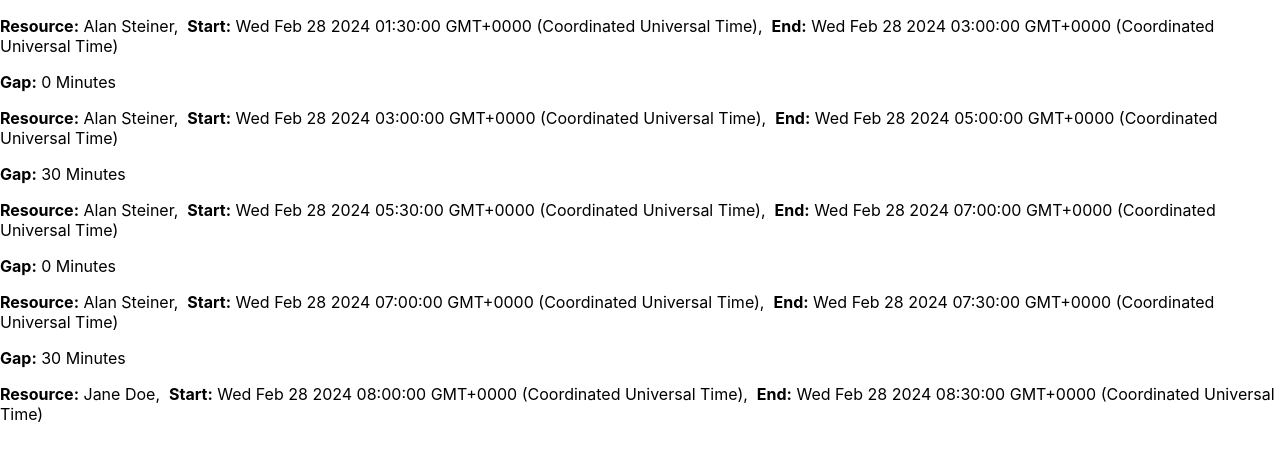
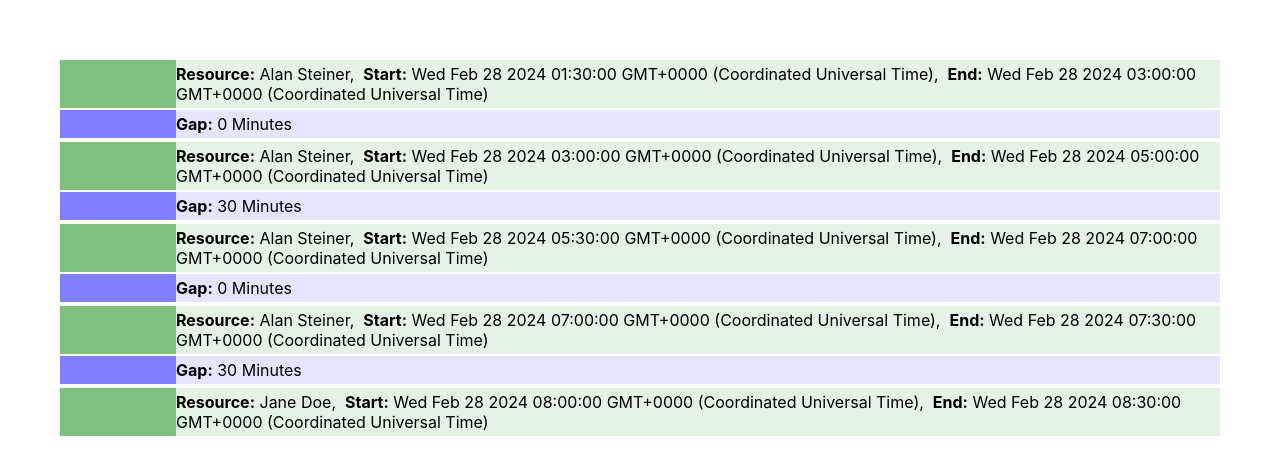
Before and after one commit to daiyanrafi/SCHEDULINGSYSTEM-test-practice, a React (Create React App) app: page / in a window 1280 px wide. Shown: the top 474 px of the page. Built offline with nearby package versions, Linux system fonts and the light colour scheme.

Commit message:
push 10.05 after style deep and light color

```diff
--- a/src/schedule/ScheduleManagement.tsx
+++ b/src/schedule/ScheduleManagement.tsx
@@ -18,18 +18,32 @@ const ScheduleManagement: React.FC<{ schedule: ScheduleItem[] }> = ({ schedule }
   };
 
   return (
-    <div>
+    <div style={{ marginLeft: '60px', marginRight: '60px', marginTop: '60px' }}>
       {schedule.map((item, index) => (
-        <div key={index} style={{ marginBottom: '16px' }}>
-          <p>
+        <div key={index} style={{ marginBottom: '4px' }}>
+          <div style={{
+            background: `linear-gradient(to right, rgba(0, 128, 0, 0.5) 10%, rgba(0, 128, 0, 0.1) 10%, rgba(0, 128, 0, 0.1) 100%)`,
+            padding: '4px',
+            margin: '2px 0',
+            paddingLeft: '10%', // Start content after 10% deep color
+          }}>
+            <p style={{ margin: 0 }}>
               <strong>Resource:</strong> {item.Resource.name}, &nbsp;
               <strong>Start:</strong> {new Date(item.starttime).toString()}, &nbsp;
               <strong>End:</strong> {new Date(item.endtime).toString()}
             </p>
+          </div>
           {index < schedule.length - 1 && (
-            <p>
+            <div style={{
+              background: `linear-gradient(to right, rgba(0, 0, 255, 0.5) 10%, rgba(0, 0, 255, 0.1) 10%, rgba(0, 0, 255, 0.1) 100%)`,
+              padding: '4px',
+              margin: '2px 0',
+              paddingLeft: '10%', // Start content after 10% deep color
+            }}>
+              <p style={{ margin: 0 }}>
                 <strong>Gap:</strong> {calculateGap(item.endtime, schedule[index + 1].starttime)} Minutes
               </p>
+            </div>
           )}
         </div>
       ))}
```
Lines whose indentation alone changed are shown as unchanged.
